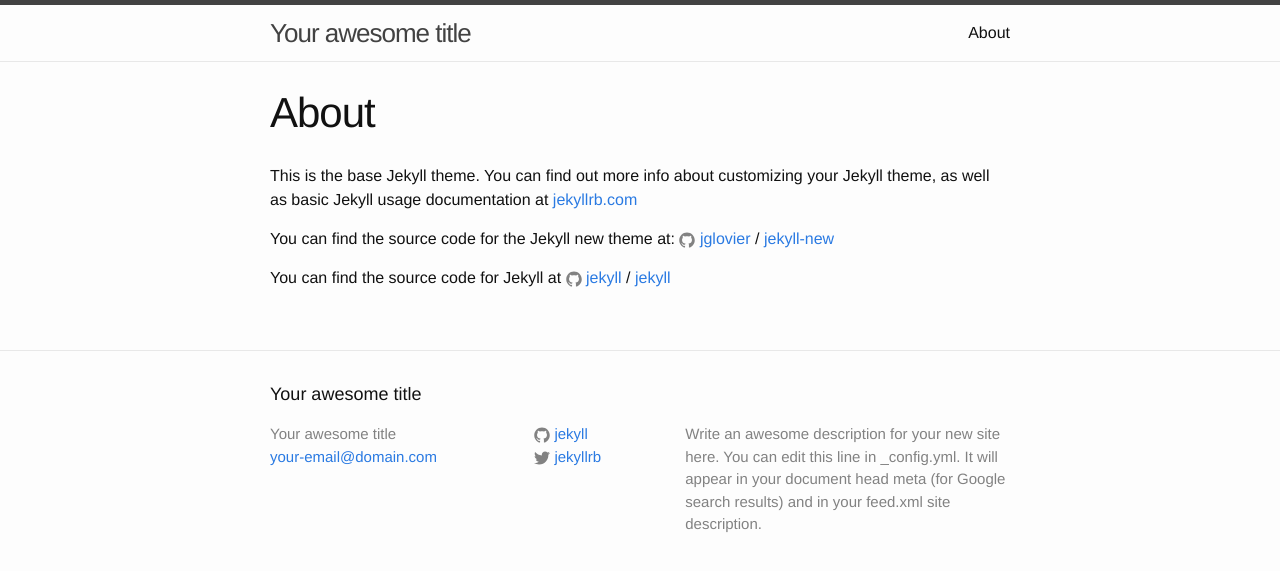
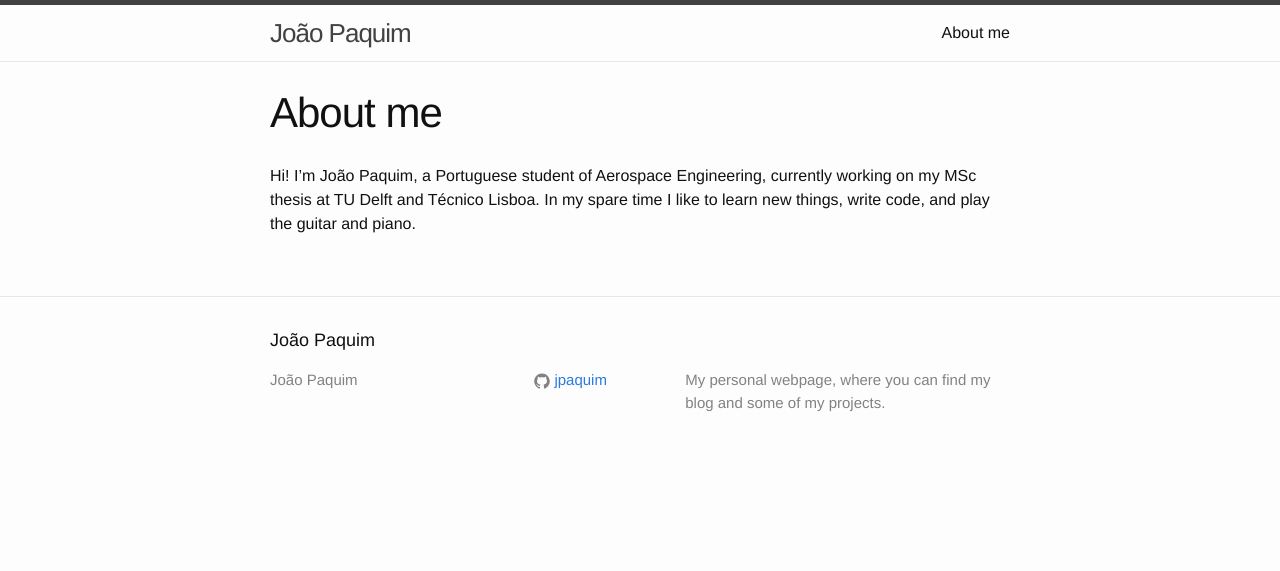
Before and after one commit to jpaquim/jpaquim.com, a Jekyll site: the page built from about.md, in a window 1280 px wide. Shown: the top 571 px of the page. Built offline with Jekyll 4.4.1, drawn with Linux system fonts in a browser that asks for light colours.

Commit message:
First post, about me draft

```diff
--- a/_config.yml
+++ b/_config.yml
@@ -6,16 +6,14 @@
 # 'jekyll serve'. If you change this file, please restart the server process.
 
 # Site settings
-title: Your awesome title
-email: your-email@domain.com
-description: > # this means to ignore newlines until "baseurl:"
-  Write an awesome description for your new site here. You can edit this
-  line in _config.yml. It will appear in your document head meta (for
-  Google search results) and in your feed.xml site description.
+title: João Paquim
+# email: joaopaquim@gmail.com
+description: >
+  My personal webpage, where you can find my blog and some of my projects.
 baseurl: "" # the subpath of your site, e.g. /blog
-url: "http://yourdomain.com" # the base hostname & protocol for your site
-twitter_username: jekyllrb
-github_username:  jekyll
+url: "http://jpaquim.com" # the base hostname & protocol for your site
+github_username: jpaquim
+permalink: /:categories/:title
 
 # Build settings
 markdown: kramdown
--- a/about.md
+++ b/about.md
@@ -1,15 +1,6 @@
 ---
 layout: page
-title: About
+title: About me
 permalink: /about/
 ---
-
-This is the base Jekyll theme. You can find out more info about customizing your Jekyll theme, as well as basic Jekyll usage documentation at [jekyllrb.com](http://jekyllrb.com/)
-
-You can find the source code for the Jekyll new theme at:
-{% include icon-github.html username="jglovier" %} /
-[jekyll-new](https://github.com/jglovier/jekyll-new)
-
-You can find the source code for Jekyll at
-{% include icon-github.html username="jekyll" %} /
-[jekyll](https://github.com/jekyll/jekyll)
+Hi! I'm João Paquim, a Portuguese student of Aerospace Engineering, currently working on my MSc thesis at TU Delft and Técnico Lisboa. In my spare time I like to learn new things, write code, and play the guitar and piano.
```
Also changed, not shown: _posts/2016-04-03-welcome-to-jekyll.markdown (deleted, +0 -25 lines), _posts/2016-04-14-hello-world.md (added, +27 -0 lines).
